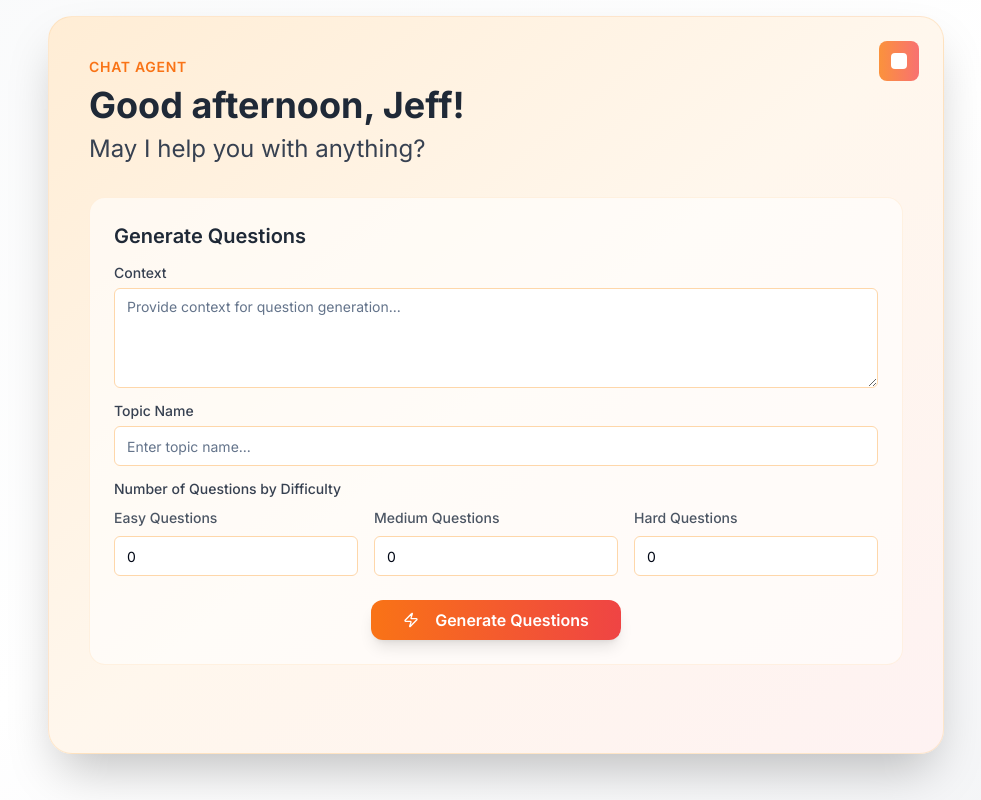
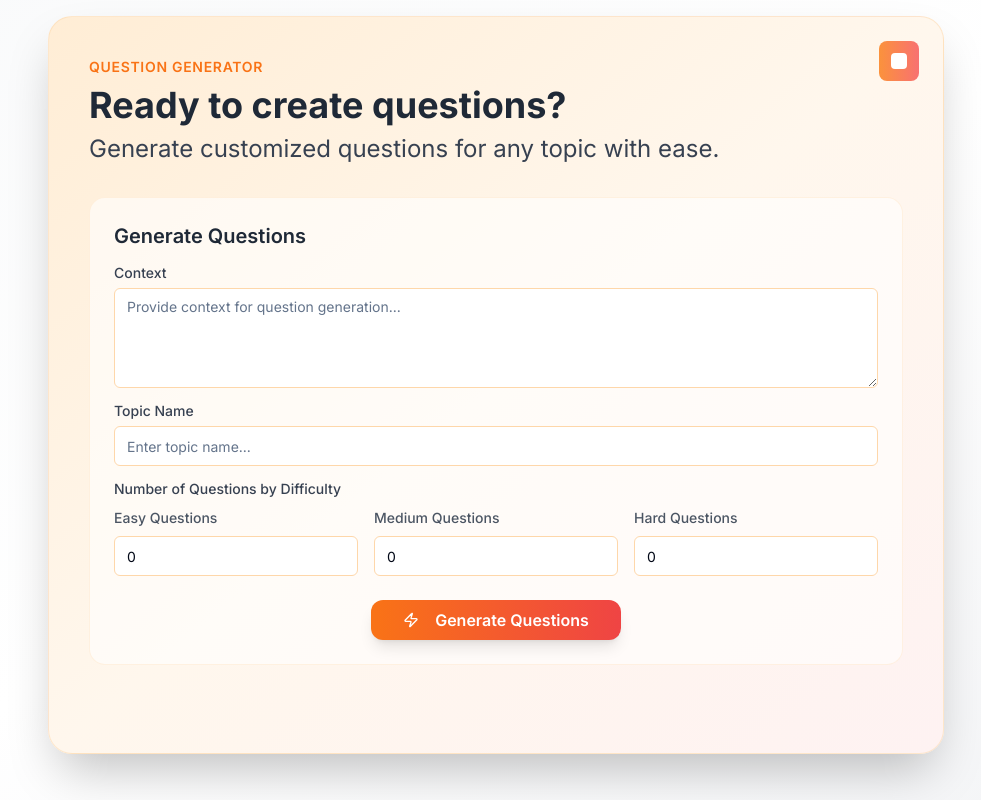
Before and after one commit to jaswantjat/quiz-card-creator-ai-89, a React (Vite) app: page /chat-agent in a window 1280 px wide. Shown: the whole page, without its empty margins (144-1125 px from the left). Built offline with nearby package versions, Linux system fonts and the light colour scheme.

Commit message:
Refactor: Update text and logo
Update text elements and replace the top-right icon with the logo.

```diff
--- a/src/pages/ChatAgent.tsx
+++ b/src/pages/ChatAgent.tsx
@@ -34,19 +34,14 @@ const ChatAgent = () => {
           {/* Header */}
           <div className="mb-8">
             <h2 className="text-orange-500 font-semibold text-sm uppercase tracking-wider mb-2">
-              CHAT AGENT
+              QUESTION GENERATOR
             </h2>
             <h1 className="text-4xl font-bold text-gray-800 mb-2">
-              Good afternoon, Jeff!
+              Ready to create questions?
             </h1>
             <p className="text-2xl text-gray-700">
-              May I help you with anything?
+              Generate customized questions for any topic with ease.
             </p>
-          </div>
-
-          {/* Search Bar */}
-          <div className="relative mb-8">
-
           </div>
 
           {/* Question Generation Form */}
@@ -166,9 +161,10 @@ const ChatAgent = () => {
 
           </div>
 
-          {/* Top right icon */}
+          {/* Top right logo placeholder */}
           <div className="absolute top-6 right-6">
             <div className="w-10 h-10 bg-gradient-to-r from-orange-400 to-red-400 rounded-lg flex items-center justify-center">
+              {/* Replace this placeholder with your logo */}
               <div className="w-4 h-4 bg-white rounded-sm"></div>
             </div>
           </div>
```
